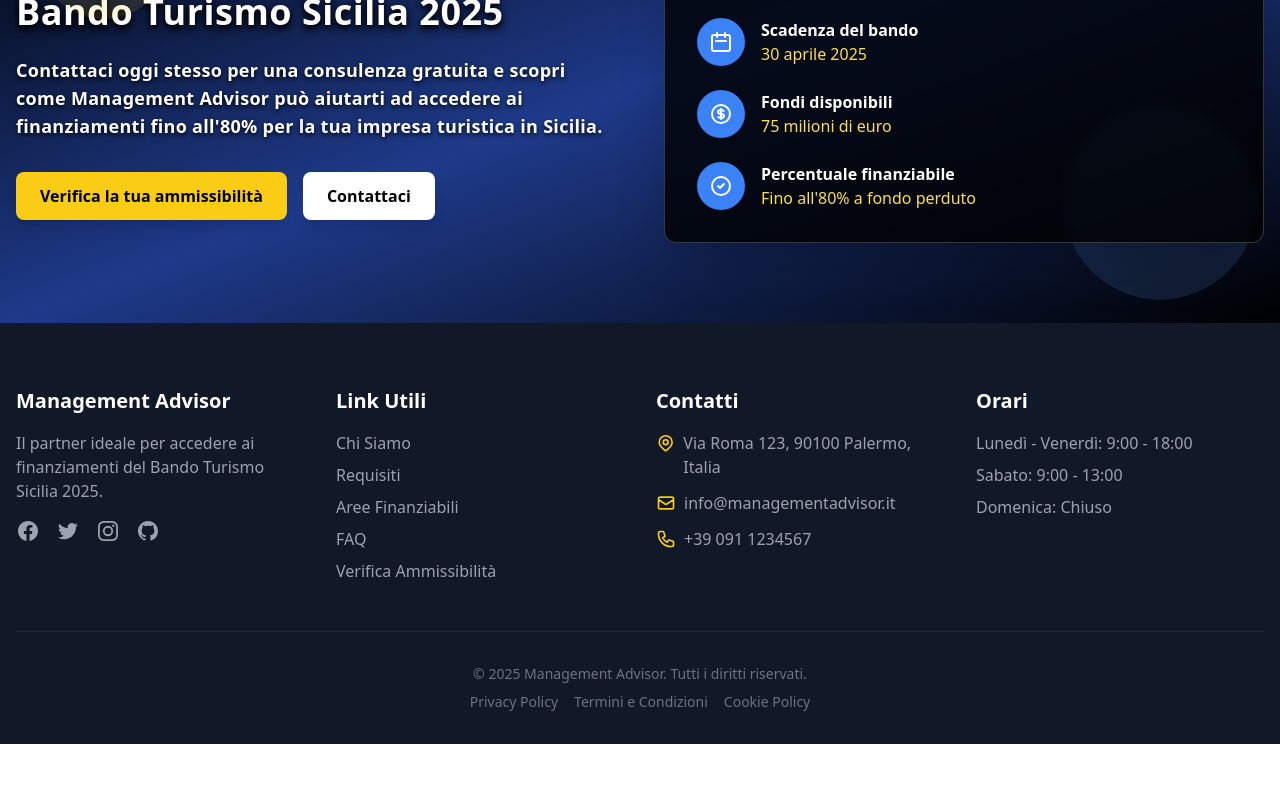
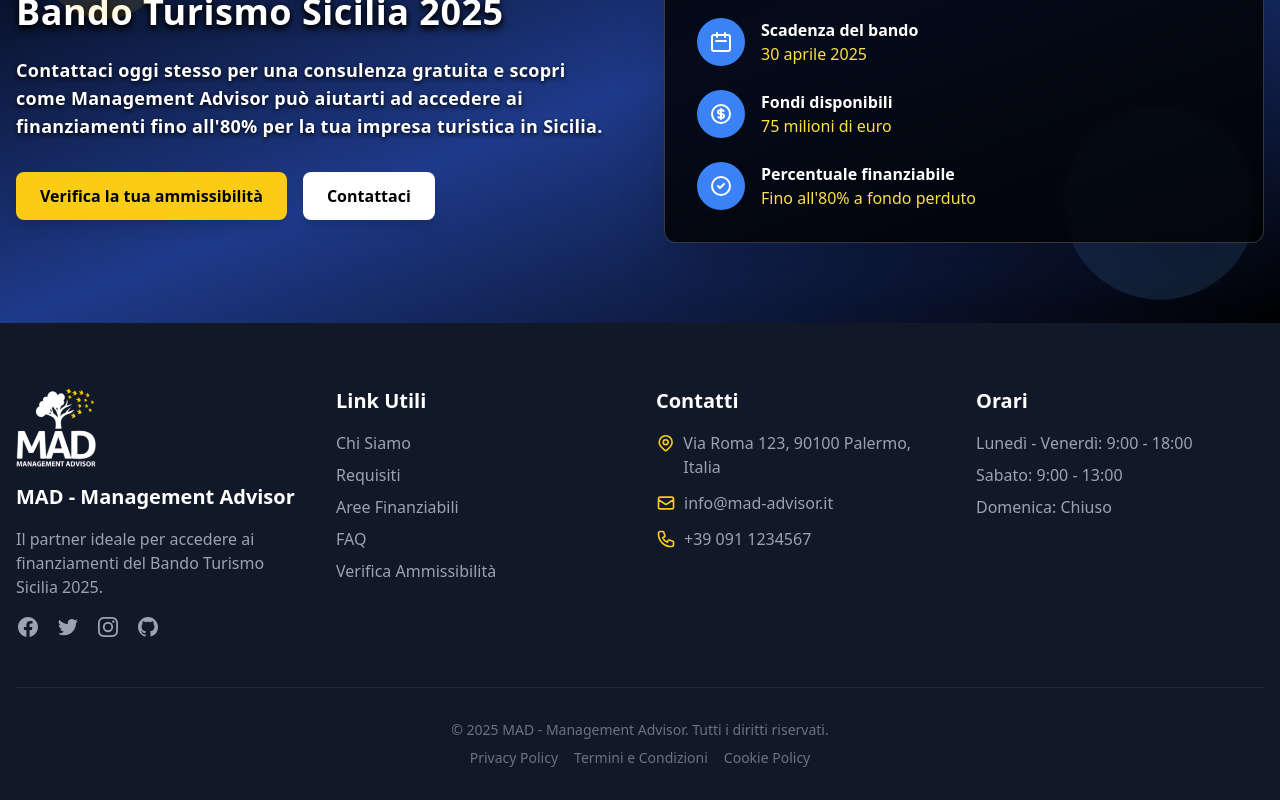
Before and after one commit to proclama2022/landing-page-turismo-20250224, a Next.js app: page / in a window 1280 px wide. Shown: the part 6808-7608 px from the top of the page. Before the commit the page ends 7552 px from the top, so only its background shows below. Built offline with nearby package versions, Linux system fonts and the light colour scheme.

Commit message:
Aggiunto logo MAD e corretto i riferimenti nell'Header e nel Footer

```diff
--- a/src/app/components/Footer.tsx
+++ b/src/app/components/Footer.tsx
@@ -10,7 +10,16 @@
       <div className="container mx-auto px-4">
         <div className="grid grid-cols-1 md:grid-cols-2 lg:grid-cols-4 gap-8 mb-12">
           <div>
-            <h3 className="text-xl font-bold mb-4">Management Advisor</h3>
+            <div className="mb-4">
+              <Image
+                src="/images/logo_MAD_white-yellow-300x300-1-150x150.png"
+                alt="MAD - Management Advisor"
+                width={150}
+                height={150}
+                className="object-contain h-20 w-auto"
+              />
+            </div>
+            <h3 className="text-xl font-bold mb-4">MAD - Management Advisor</h3>
             <p className="text-gray-400 mb-4">
               Il partner ideale per accedere ai finanziamenti del Bando Turismo Sicilia 2025.
             </p>
@@ -83,7 +92,7 @@
                 <svg className="w-5 h-5 mr-2 mt-0.5 text-yellow-400" fill="none" stroke="currentColor" viewBox="0 0 24 24" xmlns="http://www.w3.org/2000/svg">
                   <path strokeLinecap="round" strokeLinejoin="round" strokeWidth={2} d="M3 8l7.89 5.26a2 2 0 002.22 0L21 8M5 19h14a2 2 0 002-2V7a2 2 0 00-2-2H5a2 2 0 00-2 2v10a2 2 0 002 2z" />
                 </svg>
-                <span className="text-gray-400">info@managementadvisor.it</span>
+                <span className="text-gray-400">info@mad-advisor.it</span>
               </li>
               <li className="flex items-start">
                 <svg className="w-5 h-5 mr-2 mt-0.5 text-yellow-400" fill="none" stroke="currentColor" viewBox="0 0 24 24" xmlns="http://www.w3.org/2000/svg">
@@ -105,7 +114,7 @@
         </div>
 
         <div className="border-t border-gray-800 pt-8 mt-8 text-center text-gray-500 text-sm">
-          <p>© {new Date().getFullYear()} Management Advisor. Tutti i diritti riservati.</p>
+          <p>© {new Date().getFullYear()} MAD - Management Advisor. Tutti i diritti riservati.</p>
           <div className="mt-2 space-x-4">
             <Link href="/privacy" className="hover:text-yellow-400 transition-colors duration-300">
               Privacy Policy
--- a/src/app/components/Header.tsx
+++ b/src/app/components/Header.tsx
@@ -1,30 +1,70 @@
 'use client';
 
-import React from 'react';
+import React, { useState, useEffect } from 'react';
+import Link from 'next/link';
 import Image from 'next/image';
+import { Menu, X } from 'lucide-react';
 
-const Header = () => {
+export default function Header() {
+  const [isMenuOpen, setIsMenuOpen] = useState(false);
+  const [isScrolled, setIsScrolled] = useState(false);
+
+  useEffect(() => {
+    const handleScroll = () => {
+      setIsScrolled(window.scrollY > 10);
+    };
+
+    window.addEventListener('scroll', handleScroll);
+    return () => window.removeEventListener('scroll', handleScroll);
+  }, []);
+
   return (
-    <header className="w-full bg-white shadow-md fixed top-0 z-50">
-      <div className="container mx-auto px-4 py-4 flex items-center justify-between">
-        <div className="flex items-center">
-          <div className="relative w-40 h-12">
-            {/* Placeholder temporaneo per il logo */}
-            <div className="bg-gray-200 w-full h-full flex items-center justify-center rounded">
-              <span className="text-gray-500 text-sm font-medium">Logo</span>
+    <header className={`fixed w-full z-50 transition-all duration-300 ${isScrolled ? 'bg-gray-900/95 py-2 shadow-lg' : 'bg-transparent py-4'}`}>
+      <div className="container mx-auto px-4">
+        <div className="flex justify-between items-center">
+          <div className="flex items-center">
+            <div className="mr-4">
+              <Image
+                src="/images/logo_MAD_white-yellow-300x300-1-150x150.png"
+                alt="MAD - Management Advisor"
+                width={50}
+                height={50}
+                className="object-contain"
+              />
+            </div>
+            <div>
+              <h1 className="text-xl font-bold text-white">Bando Turismo 2025</h1>
+              <p className="text-sm text-gray-300">Finanziamenti per le imprese turistiche</p>
             </div>
           </div>
+
+          <div className="hidden md:flex space-x-6">
+            <Link href="#about" className="text-white hover:text-yellow-400 transition-colors duration-300">Chi Siamo</Link>
+            <Link href="#eligibility" className="text-white hover:text-yellow-400 transition-colors duration-300">Requisiti</Link>
+            <Link href="#bandoareas" className="text-white hover:text-yellow-400 transition-colors duration-300">Aree Finanziabili</Link>
+            <Link href="#faq" className="text-white hover:text-yellow-400 transition-colors duration-300">FAQ</Link>
+            <Link href="#form" className="text-white hover:text-yellow-400 transition-colors duration-300 bg-yellow-500 px-4 py-2 rounded-md hover:bg-yellow-600">Verifica Ammissibilità</Link>
+          </div>
+
+          <div className="md:hidden">
+            <button onClick={() => setIsMenuOpen(!isMenuOpen)} className="text-white p-2">
+              {isMenuOpen ? <X size={24} /> : <Menu size={24} />}
+            </button>
+          </div>
         </div>
-        <div className="text-center flex-1 px-4">
-          <h1 className="text-2xl font-bold text-foreground">Bando Turismo 2024</h1>
-          <p className="text-foreground mt-1">Scopri se la tua attività è idonea al finanziamento</p>
-        </div>
-        <div className="w-40">
-          {/* Spazio riservato per eventuali elementi aggiuntivi */}
-        </div>
+
+        {isMenuOpen && (
+          <div className="md:hidden mt-4 bg-gray-800 rounded-lg p-4">
+            <div className="flex flex-col space-y-3">
+              <Link href="#about" className="text-white hover:text-yellow-400 transition-colors duration-300 py-2">Chi Siamo</Link>
+              <Link href="#eligibility" className="text-white hover:text-yellow-400 transition-colors duration-300 py-2">Requisiti</Link>
+              <Link href="#bandoareas" className="text-white hover:text-yellow-400 transition-colors duration-300 py-2">Aree Finanziabili</Link>
+              <Link href="#faq" className="text-white hover:text-yellow-400 transition-colors duration-300 py-2">FAQ</Link>
+              <Link href="#form" className="text-white bg-yellow-500 px-4 py-2 rounded-md hover:bg-yellow-600 transition-colors duration-300 text-center">Verifica Ammissibilità</Link>
+            </div>
+          </div>
+        )}
       </div>
     </header>
   );
-};
-
-export default Header;
+}
```
Also changed, not shown: public/images/logo_MAD_white-yellow-300x300-1-150x150.png (added).
